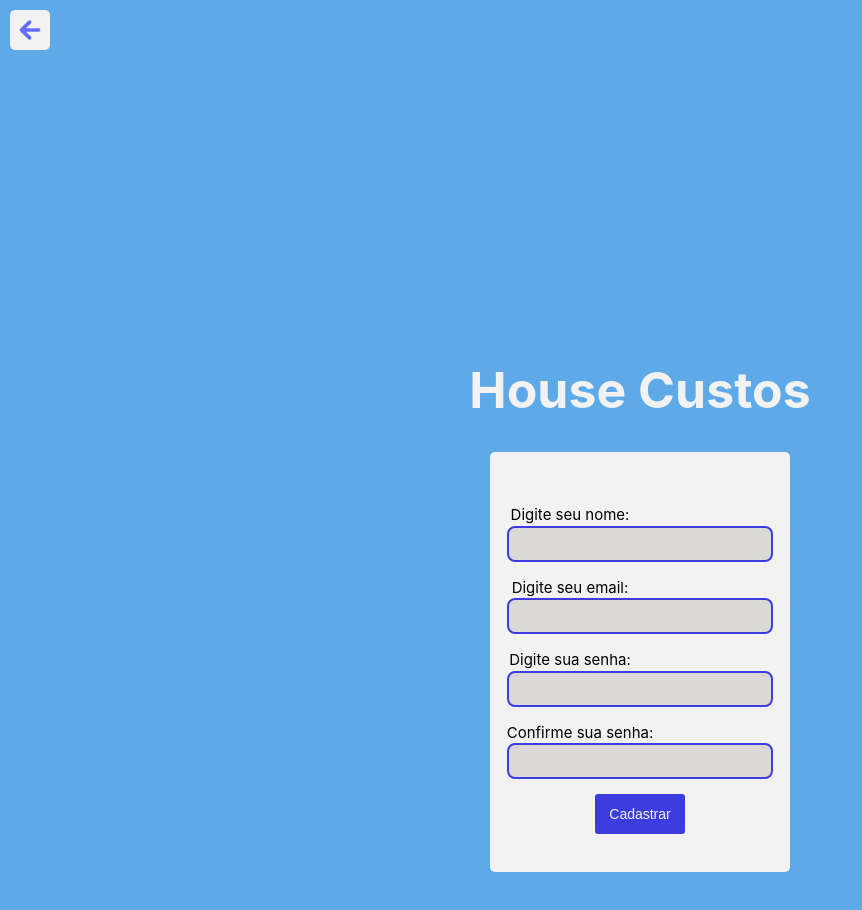
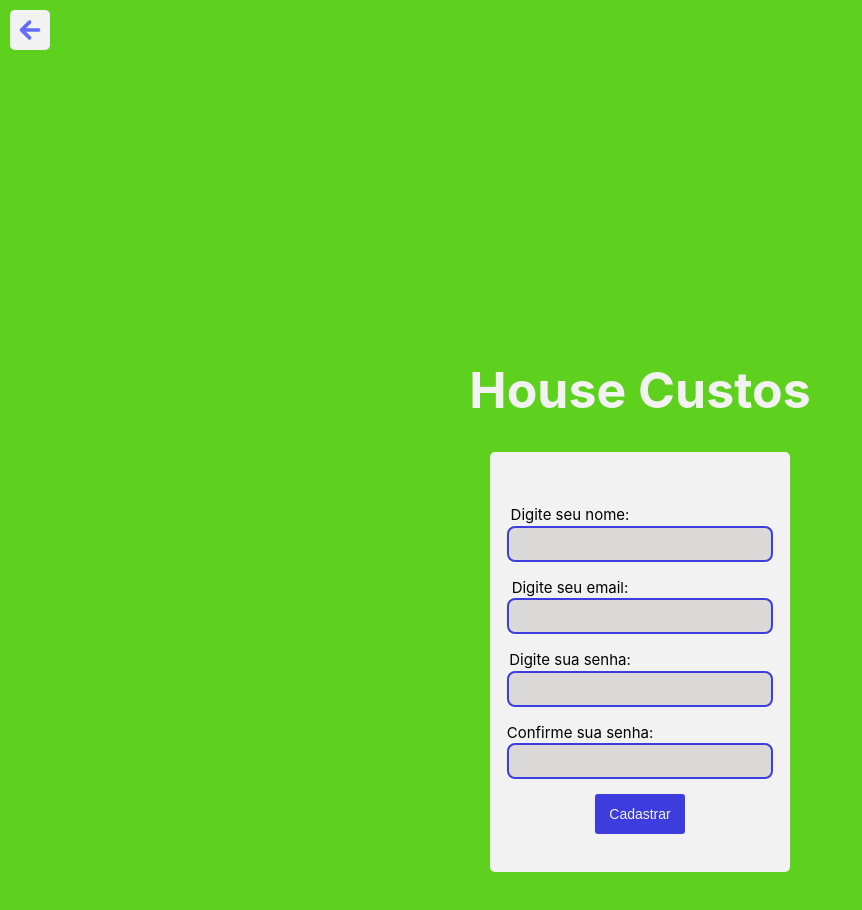
Before and after one commit to DouglasGsilva/House-Custos-Site, a React (Vite) app in the folder HouseCustos/: page /cadastro in a window 1280 px wide. Shown: the top 910 px of the page, without its empty margins (0-862 px from the left). Built offline with nearby package versions, Linux system fonts and the light colour scheme.

Commit message:
testando coisas

```diff
--- a/HouseCustos/src/Components/layout_Cadastro/Form/style.js
+++ b/HouseCustos/src/Components/layout_Cadastro/Form/style.js
@@ -11,6 +11,13 @@ export const MainContainer = styled.div`
   margin: auto;
   @media (min-width: 360px) {
     height: 710px;
+  }
+  @media (min-width: 375px) {
+    background-color: #5ddd;
+  }
+
+  @media (min-width: 425px) {
+    background-color: #5dd11d;
   }
 
   @media (min-width: 768px) {
```
